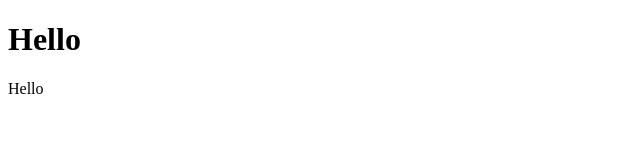
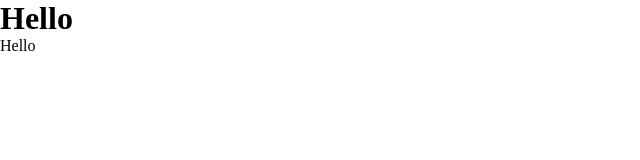
Before and after one commit to BagusSedana/tutorial, a plain HTML site: page ProjectCRUD/index.html in a window 1280 px wide. Shown: the whole page, without its empty margins (0-640 px from the left). Drawn offline with Linux system fonts and the light colour scheme.

Commit message:
add css style

```diff
--- /dev/null
+++ b/ProjectCRUD/css.css
@@ -0,0 +1,4 @@
+* {
+    padding: 0;
+    margin: 0;
+}
--- a/ProjectCRUD/index.html
+++ b/ProjectCRUD/index.html
@@ -6,6 +6,8 @@
     <meta http-equiv="X-UA-Compatible" content="IE=edge">
     <meta name="viewport" content="width=device-width, initial-scale=1.0">
     <title>CRUD</title>
+    <!-- Custom Link -->
+    <link rel="stylesheet" href="css.css">
 </head>
 
 <body>
```
